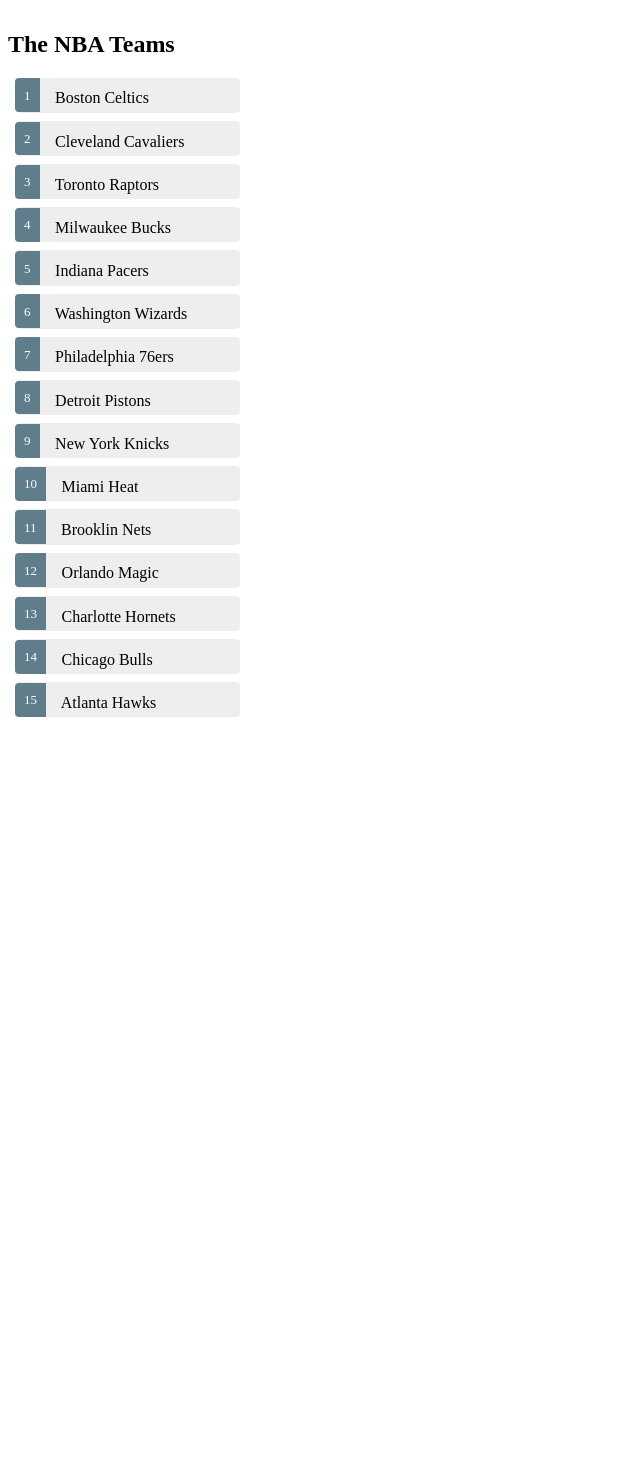
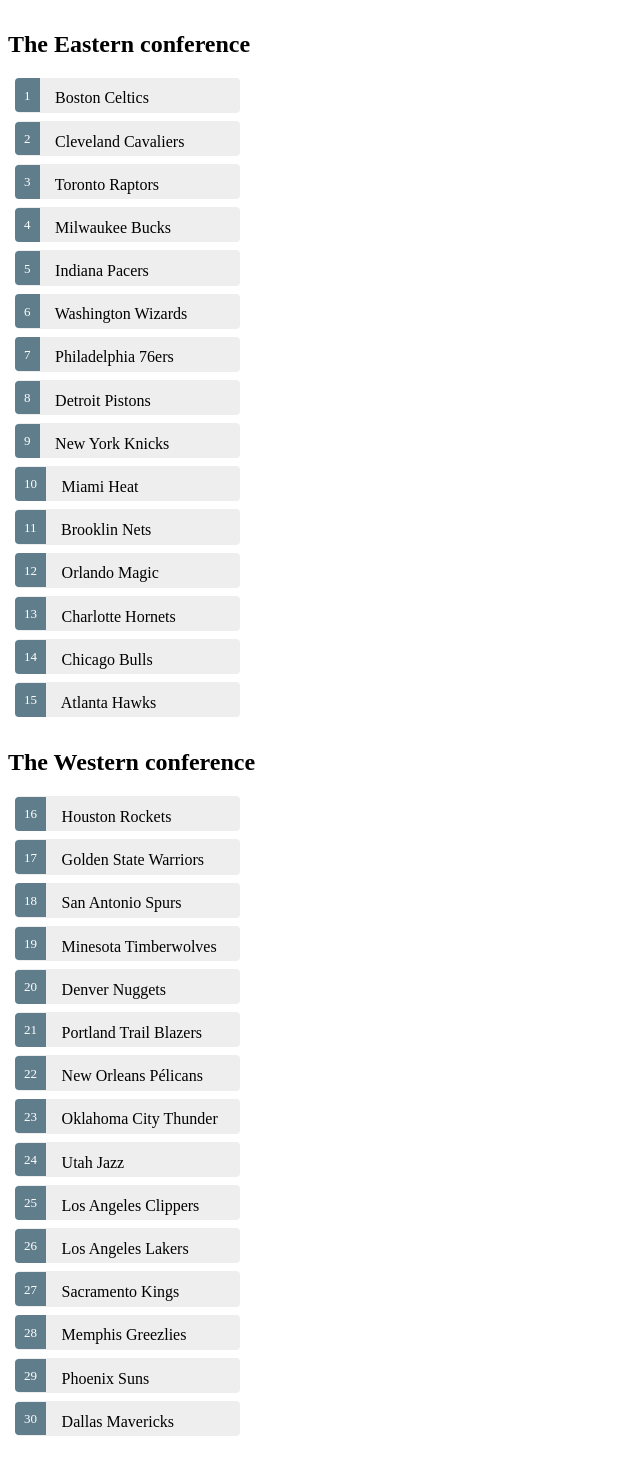
Before and after one commit to Papamilo/myAngular5Laradock, an Angular app: page / in a window 1280 px wide. Shown: the part 552-2020 px from the top of the page, without its empty margins (0-640 px from the left). Before the commit the page ends 1301 px from the top, so only its background shows below. Built offline with nearby package versions, Linux system fonts and the light colour scheme.

Commit message:
adding western conference listed

```diff
--- a/src/app/nba/nba.component.html
+++ b/src/app/nba/nba.component.html
@@ -1,6 +1,15 @@
-<h2>The NBA Teams</h2>
+<h2>The Eastern conference</h2>
 <ul class="teams">
   <li *ngFor="let nba of nbae"
+    [class.selected]="nba === selectedTeam"
+    (click)="onSelect(nba)">
+    <span class="badge">{{nba.id}}</span> {{nba.name}}
+  </li>
+</ul>
+
+<h2>The Western conference</h2>
+<ul class="teams">
+  <li *ngFor="let nba of nbaw"
     [class.selected]="nba === selectedTeam"
     (click)="onSelect(nba)">
     <span class="badge">{{nba.id}}</span> {{nba.name}}
```
